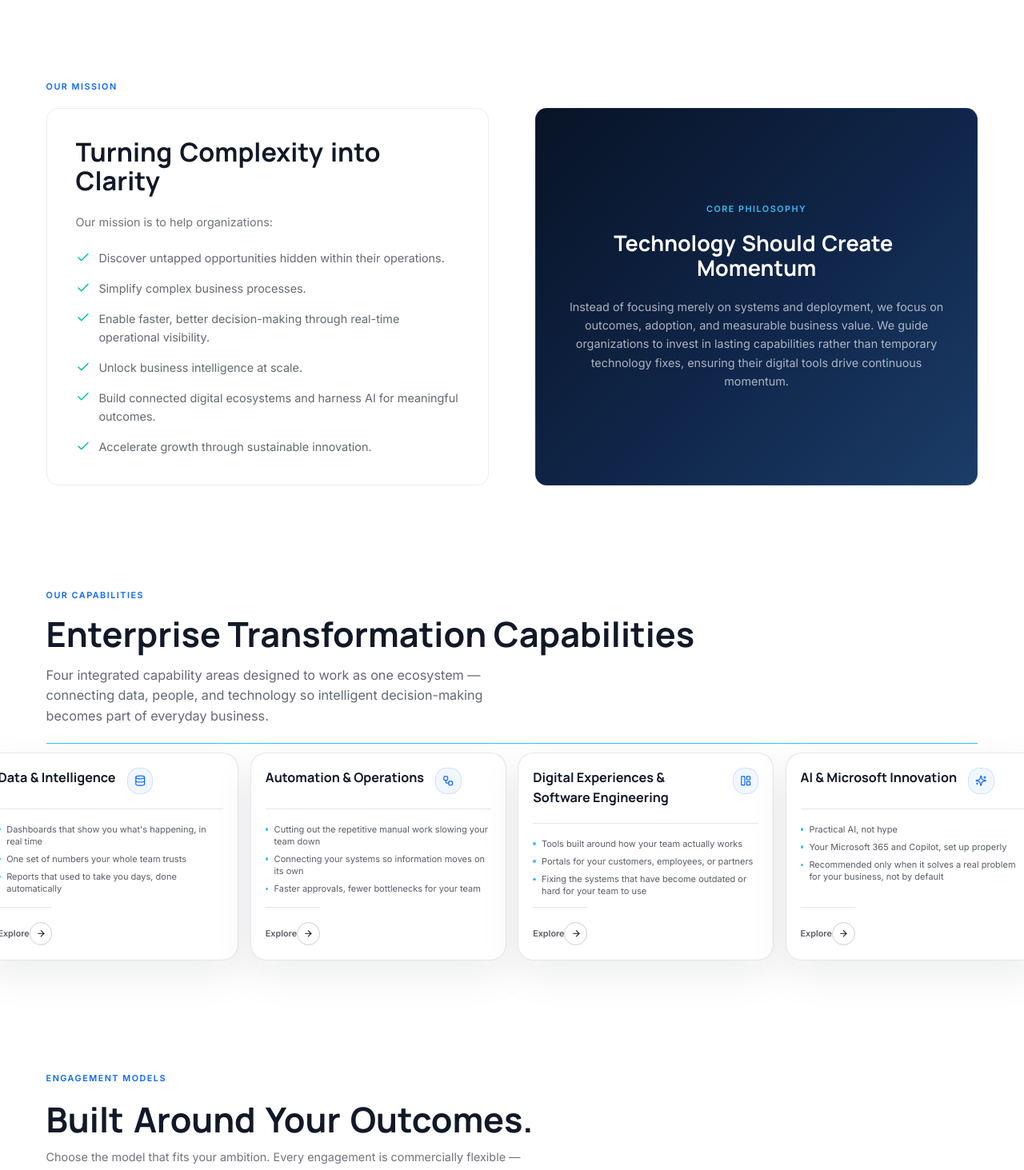
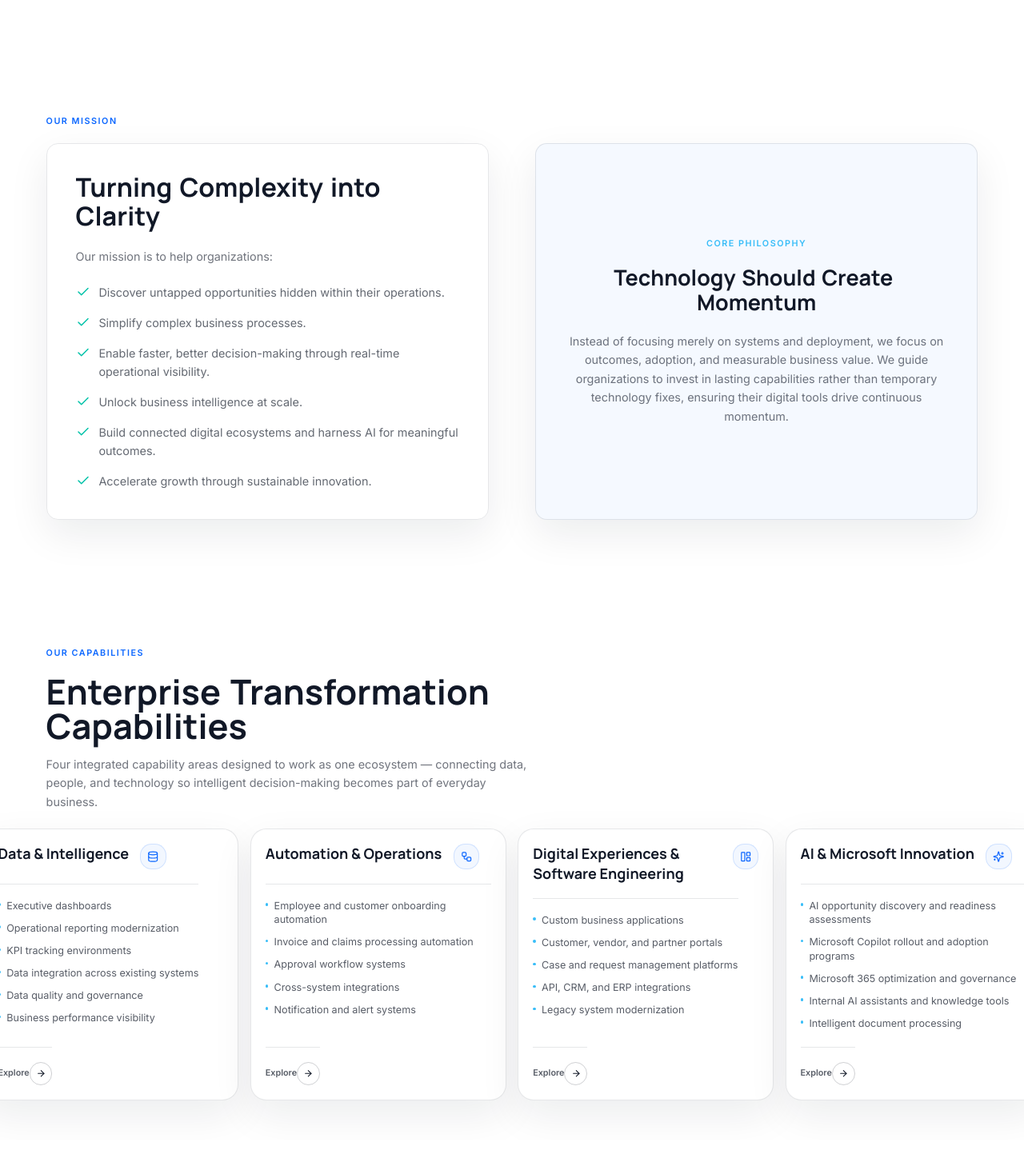
Before and after one commit to sujith892/MLabs, a Next.js app: page / in a window 1280 px wide. Shown: the part 1320-2783 px from the top of the page at 80% size. Built offline with nearby package versions, Linux system fonts and the light colour scheme.

Commit message:
Data card changes

```diff
--- a/components/Nav.tsx
+++ b/components/Nav.tsx
@@ -31,7 +31,7 @@ export default function Nav() {
     window.history.pushState({}, "", href);
     requestAnimationFrame(() => {
       const headerHeight = navBarRef.current?.getBoundingClientRect().height ?? 0;
-      const targetTop = Math.max(0, target.getBoundingClientRect().top + window.scrollY - headerHeight - 16);
+      const targetTop = Math.max(0, target.getBoundingClientRect().top + window.scrollY - headerHeight);
 
       window.scrollTo({ top: targetTop, behavior: "auto" });
     });
@@ -60,7 +60,7 @@ export default function Nav() {
             className="relative ml-0 h-16 w-36 shrink-0 md:ml-5 md:h-14 md:w-48"
           >
             <Image
-              src="/logo/Logo+field-png.png"
+              src="/logo/mfield-logo-png.png"
 
               alt="MField Labs"
               fill
--- a/components/sections/Capabilities.tsx
+++ b/components/sections/Capabilities.tsx
@@ -5,6 +5,7 @@ import { motion } from "framer-motion";
 import { ArrowRight, Database, Workflow, LayoutPanelLeft, Sparkles } from "lucide-react";
 import { capabilities, capabilitiesSection, type CapabilityIcon } from "@/content/capabilities";
 import CapabilityModal from "@/components/ui/CapabilityModal";
+import WordReveal from "@/components/motion/WordReveal";
 
 const ICONS: Record<CapabilityIcon, typeof Database> = {
   database: Database,
@@ -21,25 +22,21 @@ export default function Capabilities() {
   return (
     <section
       id="services"
-      className="scroll-mt-28 overflow-hidden bg-white px-6 py-20 pb-28 md:px-16 xl:py-8 xl:pb-16"
+      className="scroll-mt-28 overflow-hidden bg-white px-6 pb-24 pt-28 md:px-16 xl:pb-12 xl:pt-16"
     >
       <div className="container">
         <div className="mb-10 max-w-2xl xl:mb-6">
           <p className="eyebrow mb-5">{capabilitiesSection.eyebrow}</p>
-          <h2 className="max-w-4xl whitespace-nowrap font-display text-4xl font-bold leading-[1.05] text-ink md:text-5xl">
-            {capabilitiesSection.heading}
+          <h2 className="mb-4 font-display text-4xl font-bold leading-[1.05] text-ink md:text-5xl">
+            <WordReveal text={capabilitiesSection.heading} />
           </h2>
-          <p className="mt-5 max-w-4xl text-base leading-relaxed text-ink/65 md:text-lg">
+          <p className="text-base leading-relaxed text-ink/60">
             {capabilitiesSection.description}
           </p>
         </div>
       </div>
 
-      <div className="container mb-6 xl:mb-3">
-        <div className="h-px w-full bg-sky" />
-      </div>
-
-      <div className="flex snap-x snap-mandatory gap-4 overflow-x-auto pb-6 pt-2 xl:justify-center xl:gap-4 xl:overflow-visible xl:pb-2 xl:pt-0 xl:snap-none">
+      <div className="flex snap-x snap-mandatory gap-4 overflow-x-auto pb-6 pt-2 xl:justify-center xl:gap-4 xl:overflow-visible xl:px-0 xl:pb-2 xl:pt-0 xl:snap-none">
         {capabilities.map((c, i) => {
           const Icon = ICONS[c.icon];
           return (
@@ -49,11 +46,11 @@ export default function Capabilities() {
                 onClick={() => setOpenIndex(i)}
                 whileHover={{ y: -6 }}
                 transition={{ duration: 0.3, ease: "easeOut" }}
-                className="group flex h-[300px] w-[280px] flex-col rounded-[20px] border border-ink/10 bg-white p-6 text-left text-ink shadow-[0_18px_50px_rgba(17,24,39,0.08)] transition-shadow duration-300 hover:shadow-[0_28px_70px_rgba(10,102,255,0.16)] focus-visible:outline-none focus-visible:ring-2 focus-visible:ring-sky md:w-[300px] xl:h-[260px] xl:w-[320px] xl:p-5"
+                className="group flex min-h-[380px] w-[280px] flex-col rounded-[20px] border border-ink/10 bg-white p-6 text-left text-ink shadow-[0_18px_50px_rgba(17,24,39,0.08)] transition-shadow duration-300 hover:shadow-[0_28px_70px_rgba(10,102,255,0.16)] focus-visible:outline-none focus-visible:ring-2 focus-visible:ring-sky md:w-[300px] xl:min-h-[340px] xl:w-[320px] xl:p-5"
               >
                 <div className="flex items-start justify-between gap-4">
                   <div>
-                    <h3 className="font-display text-xl font-bold leading-tight xl:text-lg">{c.title}</h3>
+                    <h3 className="font-display text-2xl font-bold leading-tight xl:text-xl">{c.title}</h3>
                   </div>
                   <span className="flex h-9 w-9 shrink-0 items-center justify-center rounded-lg border border-deepblue/15 bg-deepblue/5 text-deepblue">
                     <Icon className="h-4 w-4" aria-hidden="true" />
@@ -61,9 +58,9 @@ export default function Capabilities() {
                 </div>
 
                 <div className="mt-5 border-t border-ink/10 pt-5">
-                  <ul className="space-y-2">
+                  <ul className="space-y-3">
                     {c.impactAreas.map((area) => (
-                      <li key={area} className="flex items-start gap-2 text-[11px] leading-snug text-ink/70">
+                      <li key={area} className="flex items-start gap-2 text-sm leading-snug text-ink/70">
                         <span className="mt-1.5 h-1 w-1 shrink-0 rounded-full bg-sky" aria-hidden="true" />
                         {area}
                       </li>
--- a/components/sections/Differentiators.tsx
+++ b/components/sections/Differentiators.tsx
@@ -7,11 +7,11 @@ export default function Differentiators() {
   return (
     <section id="why-choose-us" className="scroll-mt-28 bg-white px-6 py-20 text-ink md:px-16">
       <div className="container">
-        <p className="eyebrow mb-5" style={{ color: "#38bdf8" }}>
+        <p className="eyebrow mb-5">
           {differentiatorsSection.eyebrow}
         </p>
         <div className="mb-12 max-w-3xl">
-          <h2 className="mb-5 whitespace-nowrap font-display text-4xl font-bold leading-[1.1] md:text-5xl">
+          <h2 className="mb-5 font-display text-4xl font-bold leading-[1.1] md:text-5xl">
             <WordReveal text={differentiatorsSection.title} />
           </h2>
           <p className="text-lg leading-relaxed text-ink/65">{differentiatorsSection.description}</p>
--- a/components/sections/EngagementModels.tsx
+++ b/components/sections/EngagementModels.tsx
@@ -12,7 +12,7 @@ export default function EngagementModels() {
       <div className="container">
         <div className="mb-10 max-w-2xl">
           <p className="eyebrow mb-5 text-base">{engagementModelsSection.eyebrow}</p>
-          <h2 className="mb-4 whitespace-nowrap font-display text-4xl font-bold leading-[1.05] text-ink md:text-5xl">
+          <h2 className="mb-4 font-display text-4xl font-bold leading-[1.05] text-ink md:text-5xl">
             <WordReveal text={engagementModelsSection.title} />
           </h2>
           <p className="text-base leading-relaxed text-ink/60">{engagementModelsSection.description}</p>
--- a/components/sections/MissionVision.tsx
+++ b/components/sections/MissionVision.tsx
@@ -45,9 +45,8 @@ export default function MissionVision() {
             whileInView={{ opacity: 1, x: 0 }}
             viewport={{ once: true, margin: "-15%" }}
             transition={{ duration: 0.7, ease: [0.16, 1, 0.3, 1] }}
-            className="h-full rounded-2xl border p-10 transition-colors"
+            className="h-full rounded-2xl border border-ink/10 p-10 shadow-[0_18px_50px_rgba(17,24,39,0.08)] transition-shadow"
             style={{
-              borderColor: "color-mix(in srgb, #0a66ff calc(var(--fill, 1) * 100%), rgba(17,24,39,0.08))",
               backgroundColor: "color-mix(in srgb, #0a66ff calc(var(--fill, 1) * 4%), transparent)",
             }}
           >
@@ -71,19 +70,15 @@ export default function MissionVision() {
           whileInView={{ opacity: 1, x: 0 }}
           viewport={{ once: true, margin: "-15%" }}
           transition={{ duration: 0.7, delay: 0.1, ease: [0.16, 1, 0.3, 1] }}
-          className="h-full rounded-2xl bg-[linear-gradient(135deg,#081326_0%,#10264a_55%,#1b3d68_100%)] p-10 text-center text-white flex flex-col items-center justify-center transition-colors"
-          style={{
-            boxShadow:
-              "inset 0 0 0 1px color-mix(in srgb, #38bdf8 calc(var(--fill, 1) * 60%), rgba(255,255,255,0.08))",
-          }}
+          className="h-full rounded-2xl border border-ink/10 bg-[color-mix(in_srgb,#0a66ff_4%,transparent)] p-10 text-center text-ink shadow-[0_18px_50px_rgba(17,24,39,0.08)] transition-shadow flex flex-col items-center justify-center"
         >
           <p className="eyebrow mb-5" style={{ color: "#38bdf8" }}>
             {philosophy.eyebrow}
           </p>
-          <h2 className="max-w-xl font-display font-bold text-3xl leading-[1.15] mb-6">
+          <h2 className="max-w-xl font-display font-bold text-3xl leading-[1.15] mb-6 text-ink">
             <WordReveal text={philosophy.heading} />
           </h2>
-          <p className="max-w-xl text-white/65 leading-relaxed">{philosophy.body}</p>
+          <p className="max-w-xl text-ink/60 leading-relaxed">{philosophy.body}</p>
           </motion.div>
         </div>
       </div>
--- a/components/sections/Why.tsx
+++ b/components/sections/Why.tsx
@@ -8,15 +8,14 @@ export default function Why() {
     <section id="why" className="min-h-screen bg-white px-6 pb-28 pt-16 md:px-16 md:pt-20">
       <div className="container">
         <div className="grid gap-10 lg:grid-cols-2">
-          <div>
-            <p className="eyebrow mb-8">{why.eyebrow}</p>
+
+            <p className="eyebrow mb-5 text-base">{why.eyebrow}</p>
             <h2 className="mb-7 max-w-md border-l-2 border-deepblue pl-5 font-display text-3xl font-bold leading-[1.2] text-ink md:text-4xl">
               {why.heading}
             </h2>
             <p className="text-base text-gray-700 leading-relaxed mb-6">
               {why.description}
             </p>
-          </div>
 
           <div className="flex flex-col gap-8">
             <div>
--- a/components/sections/WhyChooseUs.tsx
+++ b/components/sections/WhyChooseUs.tsx
@@ -16,10 +16,10 @@ export default function WhyChooseUs() {
       <main className="container flex flex-col md:flex-row">
         {/* Left Panel - 52% */}
         <div className="w-full bg-white py-12 md:w-[52%] md:border-r md:border-gray-200">
-          <div className="text-xs font-bold text-blue-600 uppercase tracking-[0.18em] mb-4">
+          <div className="eyebrow mb-4 text-base">
             Why MField Labs
           </div>
-          <h2 className="mb-5 text-left font-display text-4xl font-bold leading-[1.15] text-ink md:text-5xl">
+          <h2 className="mb-5 text-left font-display text-4xl font-bold leading-[1.15] text-blue-600 md:text-5xl">
             Why MField Labs Exists
           </h2>
 
@@ -45,38 +45,38 @@ export default function WhyChooseUs() {
         {/* Right Panel - 48% */}
         <div className="w-full bg-white pt-6 pb-12 md:w-[48%] md:pl-12">
           {/* A Different Model, By Design Card */}
-          <div className="bg-white border border-gray-200 rounded-lg p-4 mb-4 shadow-[0_8px_24px_rgba(17,24,39,0.08)]">
-            <div className="text-sm font-bold text-gray-600 uppercase tracking-wider mb-1">
+          <div className="bg-white border border-gray-200 rounded-lg p-6 mb-4 shadow-[0_8px_24px_rgba(17,24,39,0.08)]">
+            <div className="text-base font-bold text-gray-600 uppercase tracking-wider mb-2">
               A DIFFERENT MODEL, BY DESIGN
             </div>
             <p className="text-base text-gray-600 mb-4">
               We&apos;re not a smaller version of a big consulting firm, and we&apos;re not a cheaper alternative to one either.
             </p>
 
-            <div className="grid grid-cols-2 gap-4">
+            <div className="grid grid-cols-1 gap-6 sm:grid-cols-2">
               {/* Traditional Big Consulting */}
               <div>
-                <h4 className="text-sm font-bold text-gray-600 uppercase mb-2">
+                <h4 className="text-base font-bold text-gray-600 uppercase mb-2">
                   Traditional Big Consulting
                 </h4>
                 <div className="space-y-2">
-                  <div className="text-sm text-gray-600 opacity-65 !no-underline">Large teams</div>
-                  <div className="text-sm text-gray-600 opacity-65 !no-underline">High overhead</div>
-                  <div className="text-sm text-gray-600 opacity-65 !no-underline">Long, broad engagements</div>
-                  <div className="text-sm text-gray-600 opacity-65 !no-underline">Transformation programs that touch everything</div>
+                  <div className="text-base text-gray-600 opacity-65 !no-underline">Large teams</div>
+                  <div className="text-base text-gray-600 opacity-65 !no-underline">High overhead</div>
+                  <div className="text-base text-gray-600 opacity-65 !no-underline">Long, broad engagements</div>
+                  <div className="text-base text-gray-600 opacity-65 !no-underline">Transformation programs that touch everything</div>
                 </div>
               </div>
 
               {/* MField Labs */}
               <div>
-                <h4 className="text-sm font-bold text-gray-600 uppercase mb-2 pb-1.5 border-b border-gray-200">
+                <h4 className="text-base font-bold text-gray-600 uppercase mb-2 pb-1.5 border-b border-gray-200">
                   MField Labs
                 </h4>
                 <div className="space-y-2">
-                  <div className="text-sm text-blue-600 font-semibold">✓ Focused team, senior-led</div>
-                  <div className="text-sm text-blue-600 font-semibold">✓ Efficient global delivery</div>
-                  <div className="text-sm text-blue-600 font-semibold">✓ Start with a sprint, prove value fast</div>
-                  <div className="text-sm text-blue-600 font-semibold">✓ Solve the highest-value problem first</div>
+                  <div className="text-base text-blue-600 font-semibold">✓ Focused team, senior-led</div>
+                  <div className="text-base text-blue-600 font-semibold">✓ Efficient global delivery</div>
+                  <div className="text-base text-blue-600 font-semibold">✓ Start with a sprint, prove value fast</div>
+                  <div className="text-base text-blue-600 font-semibold">✓ Solve the highest-value problem first</div>
                 </div>
               </div>
             </div>
--- a/content/capabilities.ts
+++ b/content/capabilities.ts
@@ -28,9 +28,12 @@ export const capabilities: Capability[] = [
       "Turning scattered reporting and spreadsheets into a single, trusted view of the business.",
     body: "Reports that take days to prepare, different departments working from different numbers, heavy reliance on spreadsheets, leadership without real-time visibility.",
     impactAreas: [
-      "Dashboards that show you what's happening, in real time",
-      "One set of numbers your whole team trusts",
-      "Reports that used to take you days, done automatically",
+      "Executive dashboards",
+      "Operational reporting modernization",
+      "KPI tracking environments",
+      "Data integration across existing systems",
+      "Data quality and governance",
+      "Business performance visibility",
     ],
     outcomes: [
       "Trusted enterprise-wide information",
@@ -49,9 +52,11 @@ export const capabilities: Capability[] = [
     tagline: "Designing Intelligent Operations That Scale Efficiently.",
     body: "Someone spending all day moving data between systems, heavy reliance on email approvals, a process that breaks when one person is out, the same information entered more than once.",
     impactAreas: [
-      "Cutting out the repetitive manual work slowing your team down",
-      "Connecting your systems so information moves on its own",
-      "Faster approvals, fewer bottlenecks for your team",
+      "Employee and customer onboarding automation",
+      "Invoice and claims processing automation",
+      "Approval workflow systems",
+      "Cross-system integrations",
+      "Notification and alert systems",
     ],
     outcomes: [
       "Reduced manual effort",
@@ -67,12 +72,15 @@ export const capabilities: Capability[] = [
     n: "03",
     icon: "layout",
     title: "Digital Experiences & Software Engineering",
-    tagline: "Creating Connected Experiences for Employees, Customers, and Stakeholders.",
+    tagline:
+      "Creating Connected Experiences for Employees, Customers, and Stakeholders.",
     body: "Systems that don't talk to each other, workarounds instead of real fixes, software the business has outgrown, customers calling in for things that could be self-service.",
     impactAreas: [
-      "Tools built around how your team actually works",
-      "Portals for your customers, employees, or partners",
-      "Fixing the systems that have become outdated or hard for your team to use",
+      "Custom business applications",
+      "Customer, vendor, and partner portals",
+      "Case and request management platforms",
+      "API, CRM, and ERP integrations",
+      "Legacy system modernization",
     ],
     outcomes: [
       "Enhanced customer loyalty",
@@ -88,12 +96,15 @@ export const capabilities: Capability[] = [
     n: "04",
     icon: "sparkles",
     title: "AI & Microsoft Innovation",
-    tagline: "Accelerating Transformation Through Microsoft Technologies and Responsible AI.",
+    tagline:
+      "Accelerating Transformation Through Microsoft Technologies and Responsible AI.",
     body: "Leadership asking about AI, evaluating Copilot, spending too much time producing reports, concerns about AI governance and security.",
     impactAreas: [
-      "Practical AI, not hype",
-      "Your Microsoft 365 and Copilot, set up properly",
-      "Recommended only when it solves a real problem for your business, not by default",
+      "AI opportunity discovery and readiness assessments",
+      "Microsoft Copilot rollout and adoption programs",
+      "Microsoft 365 optimization and governance",
+      "Internal AI assistants and knowledge tools",
+      "Intelligent document processing",
     ],
     outcomes: [
       "Accelerated digital transformation",
```
Also changed, not shown: components/sections/Hero.tsx (+10 -2 lines).
